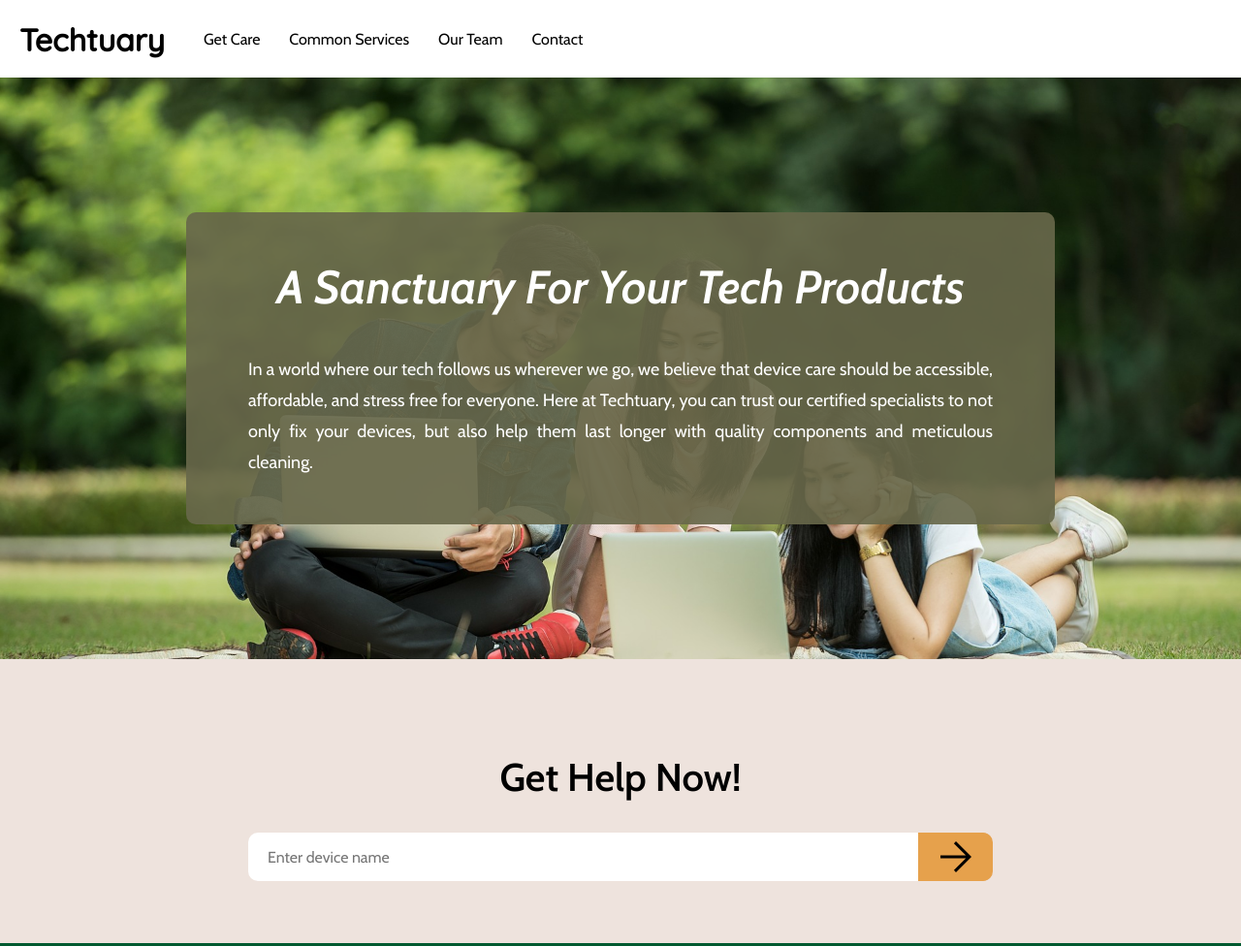
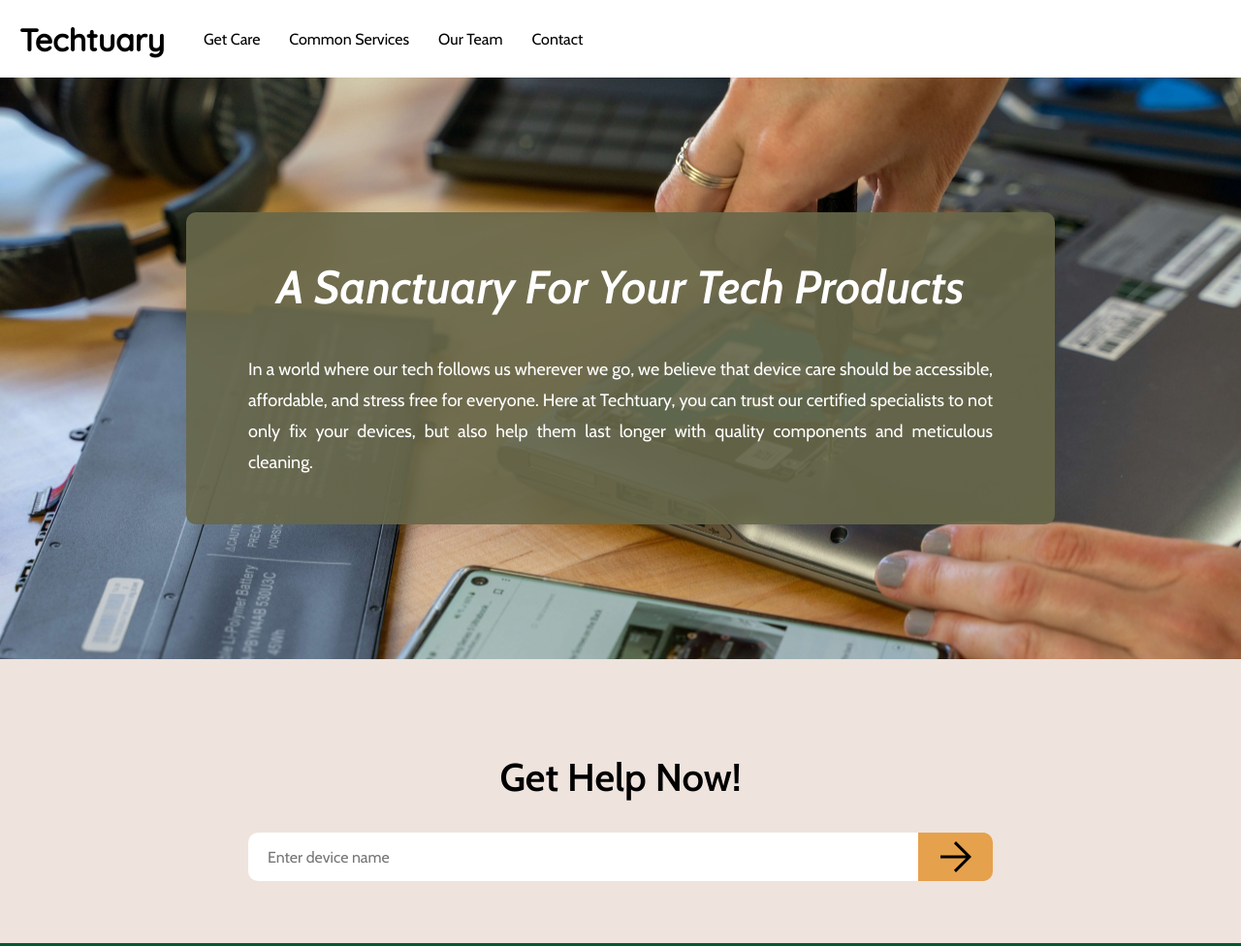
Before and after one commit to JiangAndy0/company_homepage_challenge, a plain HTML site: page index.html in a window 1280 px wide. Shown: the top 976 px of the page at 97% size. Drawn offline with nearby package versions, Linux system fonts and the light colour scheme.

Commit message:
Update styles.css

```diff
--- a/resources/styles.css
+++ b/resources/styles.css
@@ -56,7 +56,7 @@ main {
 
 .mission {
     height: 600px;
-    background-image: url(./background_banner.jpg);
+    background-image: url(./images/service_battery_replacement.jpg);
     background-size: cover;
     background-position: 50% 15%;
     display: flex;
```
